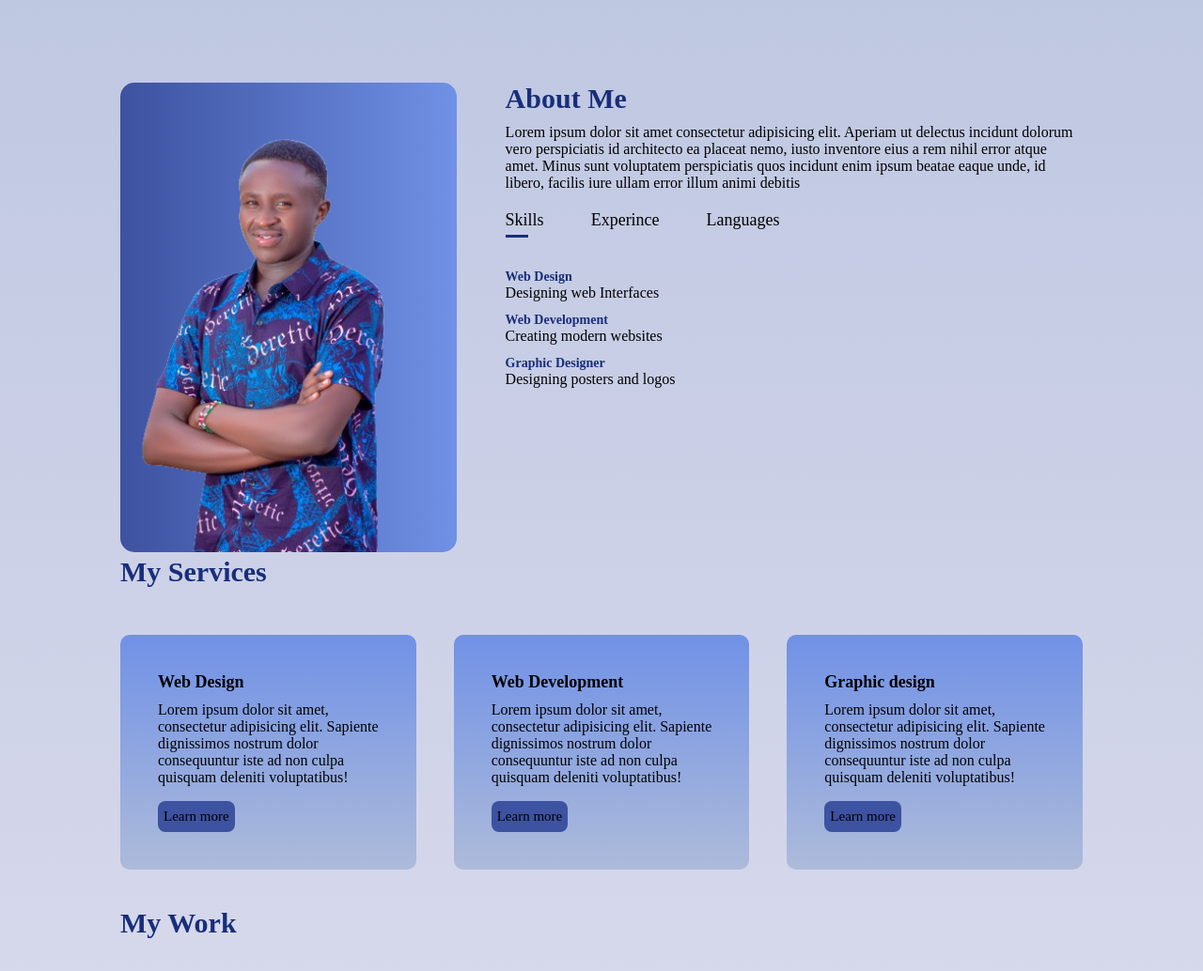
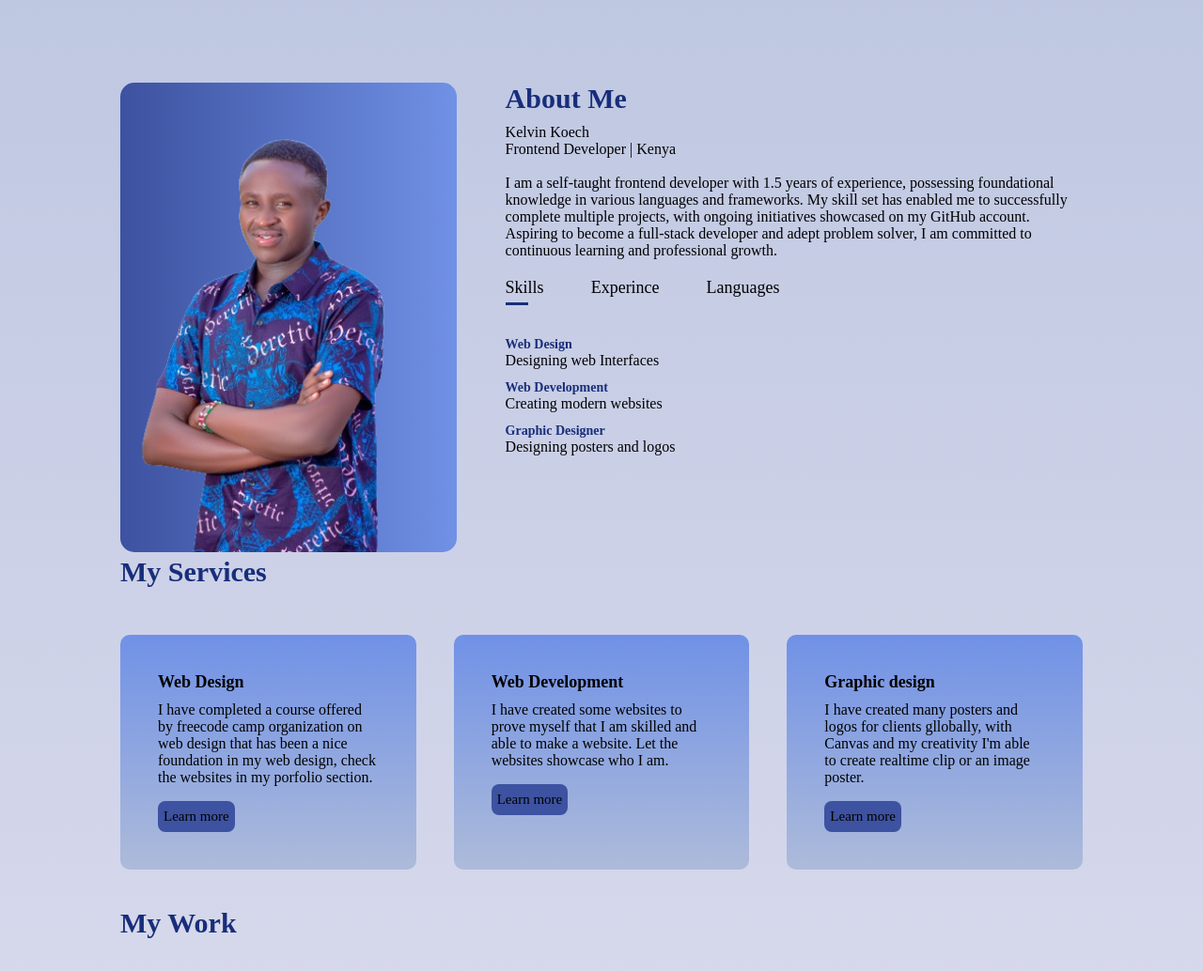
Before and after one commit to Major41/MyPortfolio, a plain HTML site: page index.html in a window 1280 px wide. Shown: the part 820-1854 px from the top of the page at 94% size. Drawn offline with Linux system fonts and the light colour scheme.

Commit message:
Update index.html
removed the lorem ipsum

```diff
--- a/index.html
+++ b/index.html
@@ -21,7 +21,7 @@
                 <a class="link" href="#home">Home</a>
                 <a class="link" href="#about">About</a>
                 <a class="link" href="#portfolio">Projects</a>
-                <a  class="link" href="#contact">Contact</a>
+                <a class="link" href="#contact">Contact</a>
                 <i class="fa-solid fa-xmark cancel"></i>
 
             </div>
@@ -58,17 +58,22 @@
         <div id="about">
             <div class="about-content">
                 <div class="about-col-1">
-                    <img src="ME-removebg-preview (1).png" alt="me">
+                    <img src="ME-removebg-preview (1).png" alt="my image">
                 </div>
                 <div class="about-col-2">
                     <h1 class="h1">About Me</h1>
-                    <p class="me-par">Lorem ipsum dolor sit amet consectetur adipisicing elit. Aperiam ut delectus
-                        incidunt
-                        dolorum vero
-                        perspiciatis id architecto ea placeat nemo, iusto inventore eius a rem nihil error atque amet.
-                        Minus
-                        sunt voluptatem perspiciatis quos incidunt enim ipsum beatae eaque unde, id libero, facilis iure
-                        ullam error illum animi debitis </p>
+                    <p class="me-par">
+                        <span>Kelvin Koech</span><br>
+                        <span>Frontend Developer | Kenya</span> <br>
+                        <br>
+                        I am a self-taught frontend developer with 1.5 years of experience, possessing foundational
+                        knowledge in various
+                        languages and frameworks. My skill set has enabled me to successfully complete multiple
+                        projects, with ongoing
+                        initiatives showcased on my GitHub account. Aspiring to become a full-stack developer and adept
+                        problem solver, I am
+                        committed to continuous learning and professional growth.
+                    </p>
 
                     <div class="tabs">
                         <p class="tab-link active-link" onclick="opentab('skills')">Skills</p>
@@ -94,12 +99,11 @@
                         <ul>
                             <li>
                                 <span>Freelancing</span> <br> Building projects for small businesses and personal
-                                clients
+                                clients.
                             </li>
                             <li>
-                                <span>Personal Projects</span> <br> Building projects in my portfolio and many more fro
-                                my
-                                practice
+                                <span>Personal Projects</span> <br> Building projects that solve real time projects and
+                                help me expand my knowledge.
                             </li>
 
                         </ul>
@@ -128,23 +132,20 @@
                     <div class="service-list">
                         <div>
                             <h2>Web Design</h2>
-                            <p>Lorem ipsum dolor sit amet, consectetur adipisicing elit. Sapiente dignissimos nostrum
-                                dolor
-                                consequuntur iste ad non culpa quisquam deleniti voluptatibus!</p>
+                            <p>I have completed a course offered by freecode camp organization on web design that has
+                                been a nice foundation in my web design, check the websites in my porfolio section.</p>
                             <a href="#">Learn more</a>
                         </div>
                         <div>
                             <h2>Web Development</h2>
-                            <p>Lorem ipsum dolor sit amet, consectetur adipisicing elit. Sapiente dignissimos nostrum
-                                dolor
-                                consequuntur iste ad non culpa quisquam deleniti voluptatibus!</p>
-                            <a href="#">Learn more</a>
+                            <p>I have created some websites to prove myself that I am skilled and able to make a
+                                website. Let the websites showcase who I am.</p>
+                            <a href="#portfolio">Learn more</a>
                         </div>
                         <div>
                             <h2>Graphic design</h2>
-                            <p>Lorem ipsum dolor sit amet, consectetur adipisicing elit. Sapiente dignissimos nostrum
-                                dolor
-                                consequuntur iste ad non culpa quisquam deleniti voluptatibus!</p>
+                            <p>I have created many posters and logos for clients gllobally, with Canvas and my
+                                creativity I'm able to create realtime clip or an image poster.</p>
                             <a href="#">Learn more</a>
                         </div>
                     </div>
@@ -161,7 +162,7 @@
                 <h1 class="h1">My Work</h1>
                 <div class="work-list">
                     <div class="work">
-                        <img src="amazing 1.jpeg" width="300px" height="400px">
+                        <img src="amazing 1.jpeg" width="300px" height="400px" alt="work">
                         <div class="layer">
                             <h3>My Project</h3>
                             <p>Lorem ipsum dolor sit, amet consectetur adipisicing elit. Ab a id quisquam! Aspernatur
@@ -171,7 +172,7 @@
                         </div>
                     </div>
                     <div class="work">
-                        <img src="amazing 2.jpeg" width="300px" height="400px">
+                        <img src="amazing 2.jpeg" width="300px" height="400px" alt="work">
                         <div class="layer">
                             <h3>My Project</h3>
                             <p>Lorem ipsum dolor sit, amet consectetur adipisicing elit. Ab a id quisquam! Aspernatur
@@ -181,7 +182,7 @@
                         </div>
                     </div>
                     <div class="work">
-                        <img src="amazing 3.jpeg" width="300px" height="400px">
+                        <img src="amazing 3.jpeg" width="300px" height="400px" alt="work">
                         <div class="layer">
                             <h3>My Project</h3>
                             <p>Lorem ipsum dolor sit, amet consectetur adipisicing elit. Ab a id quisquam! Aspernatur
```
